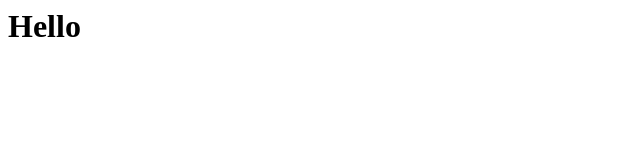
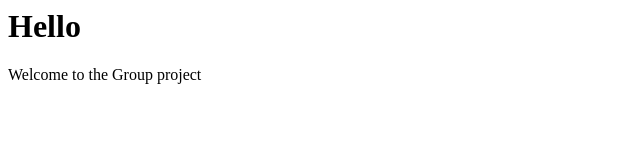
Before and after one commit to VaishnaviGagare2708/icp-project, a plain HTML site: page index.html in a window 1280 px wide. Shown: the whole page, without its empty margins (0-640 px from the left). Drawn offline with Linux system fonts and the light colour scheme.

Commit message:
added description

```diff
--- a/index.html
+++ b/index.html
@@ -1,5 +1,6 @@
 <html>
     <head>
         <h1>Hello</h1>
+        <p>Welcome to the Group project</p>
     </head>
 </html>
```
